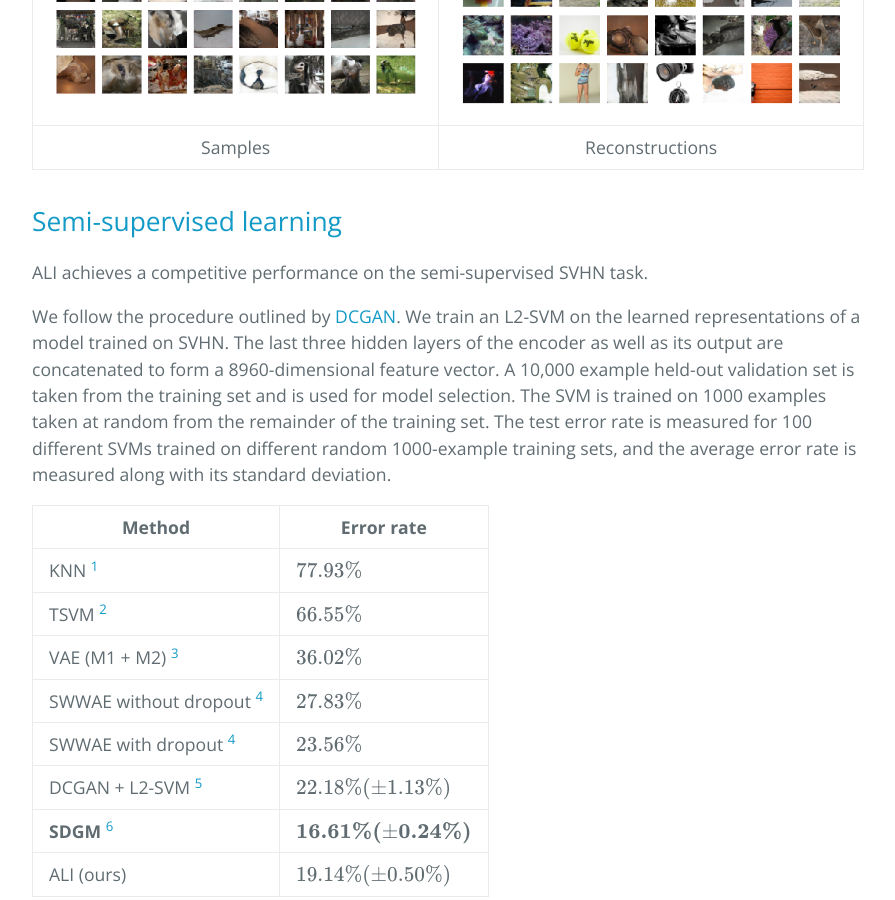
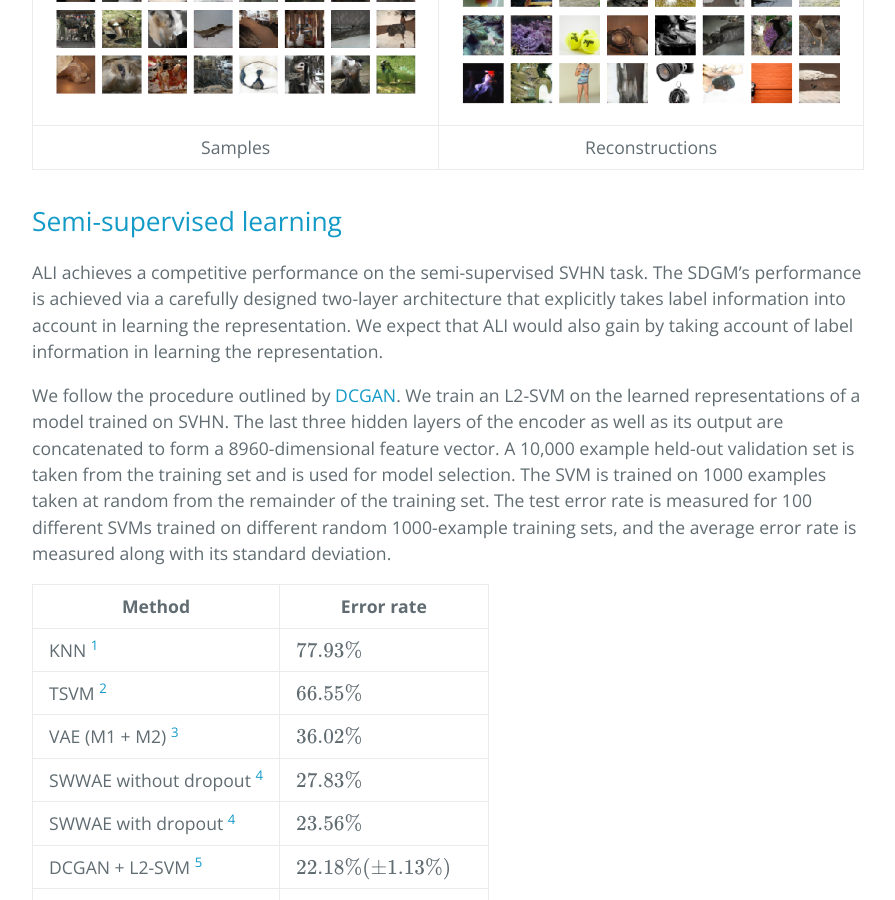
Before and after one commit to IshmaelBelghazi/ALI, a Jekyll site: the page built from index.md, in a window 1280 px wide and 900 px high, scrolled down 7773 px. Shown: the whole window, without its empty margins (192-1087 px from the left). Built offline with Jekyll 4.4.1, drawn with Linux system fonts in a browser that asks for light colours; formulas are drawn with MathJax 3.

Commit message:
Nuance semi-supervised results

```diff
--- a/index.md
+++ b/index.md
@@ -278,7 +278,11 @@ over 1,200,000 labeled examples.
 
 ## Semi-supervised learning
 
-ALI achieves a competitive performance on the semi-supervised SVHN task.
+ALI achieves a competitive performance on the semi-supervised SVHN task. The
+SDGM’s performance is achieved via a carefully designed two-layer architecture
+that explicitly takes label information into account in learning the
+representation. We expect that ALI would also gain by taking account of label
+information in learning the representation.
 
 We follow the procedure outlined by [DCGAN](https://arxiv.org/abs/1511.06434).
 We train an L2-SVM on the learned representations of a model trained on SVHN.
```
